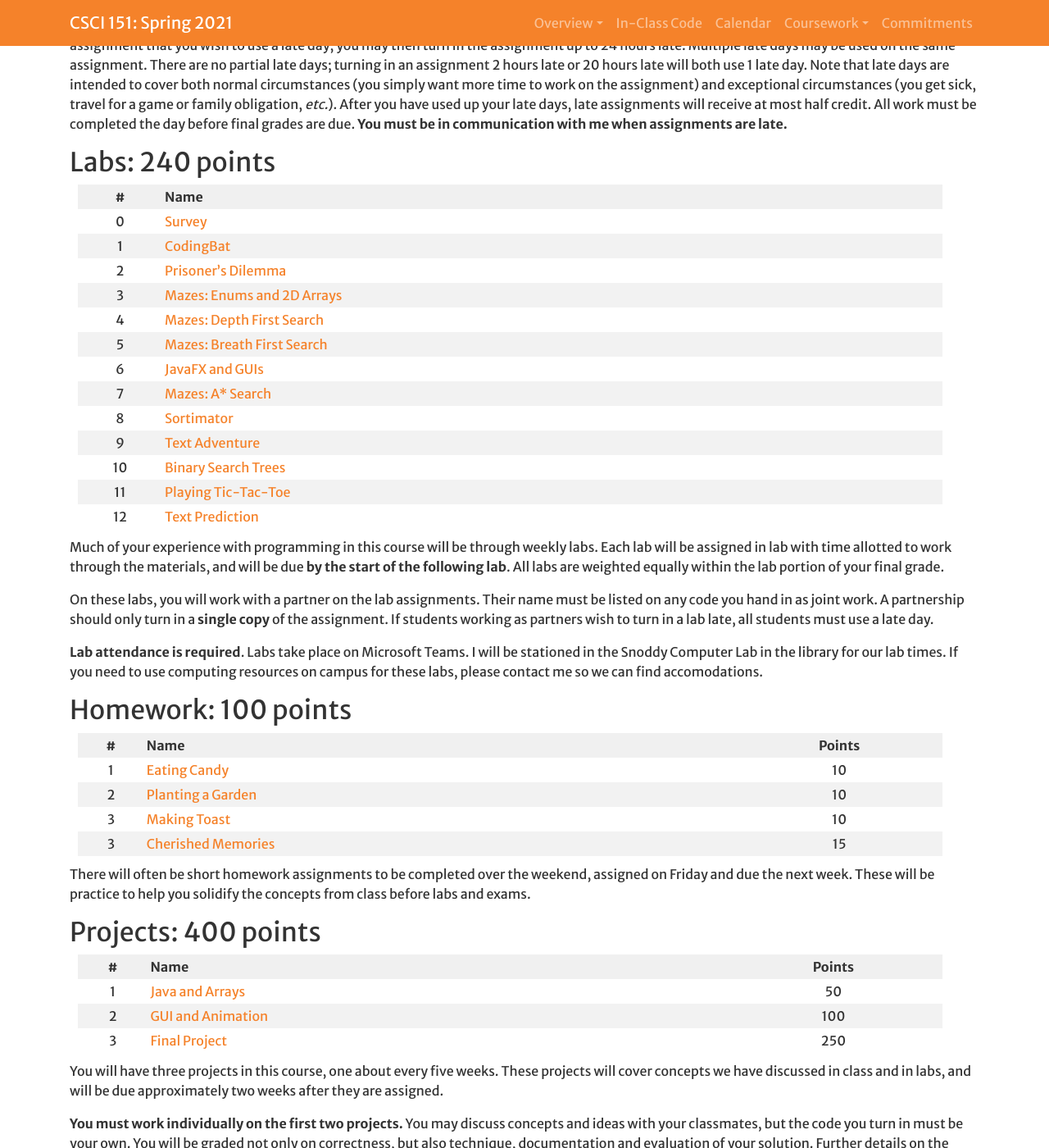
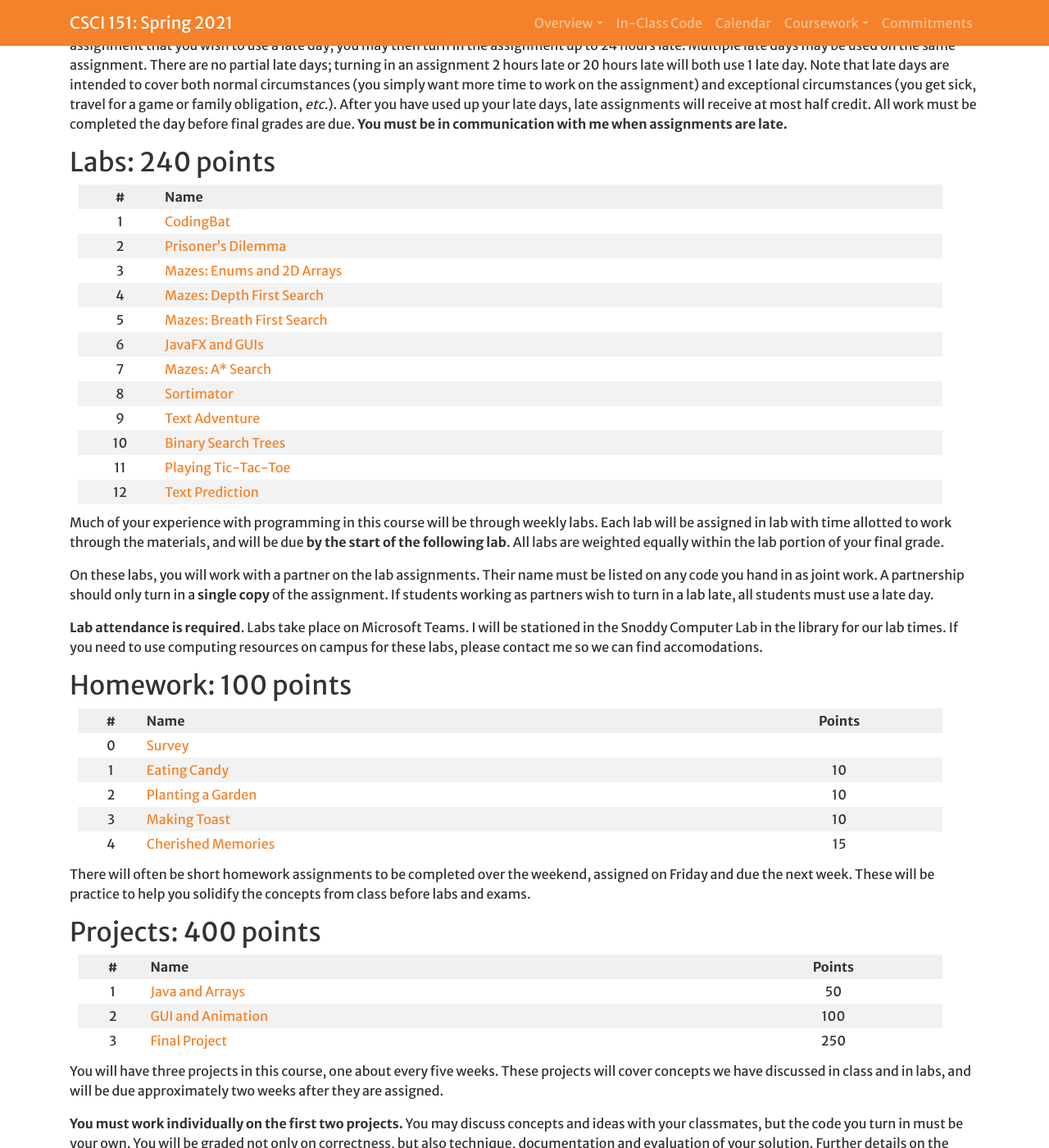
Before and after one commit to Hendrix-CS/csci151, a Jekyll site: the page built from index.md, in a window 1280 px wide and 1400 px high, scrolled down 1829 px. Shown: the whole window at 82% size. Built offline with Jekyll 4.4.1, drawn with Linux system fonts in a browser that asks for light colours; a script that is not in the unit is left out; our own code applies the rules of GitHub Pages for plain Markdown files.

Commit message:
Small edits

```diff
--- a/index.md
+++ b/index.md
@@ -124,10 +123,11 @@ so we can find accomodations.
 
 | #  | Name | Points |
 |:--:|-----||:--------:|
+|0 | [Survey](https://forms.gle/3f36yr8WHxBShjHN7) |
 |1 | [Eating Candy]({{site.baseurl}}/homework/candy.html) | 10 |
 |2 | [Planting a Garden]({{site.baseurl}}/homework/garden.html) | 10 |
 |3 | [Making Toast]({{site.baseurl}}/homework/toaster.html) | 10 |
-|3 | [Cherished Memories]({{site.baseurl}}/homework/memory.html) | 15 |
+|4 | [Cherished Memories]({{site.baseurl}}/homework/memory.html) | 15 |
 
 There will often be short homework assignments to be completed over the weekend, assigned on Friday and due the next week. These will be practice to
 help you solidify the concepts from class before labs and exams.
```
Also changed, not shown: other parts of index.md (+0 -1 lines), labs/binarysearchtrees.md (+1 -1 lines).
